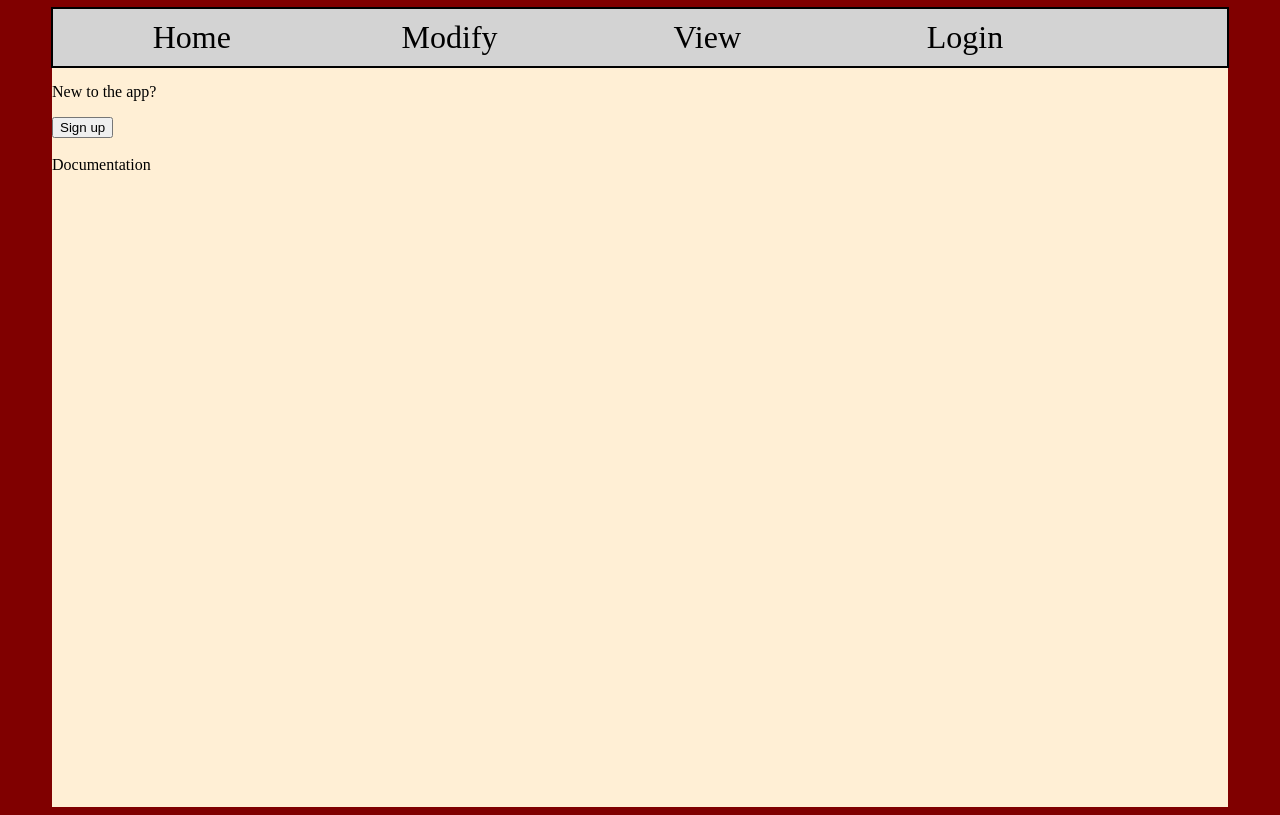
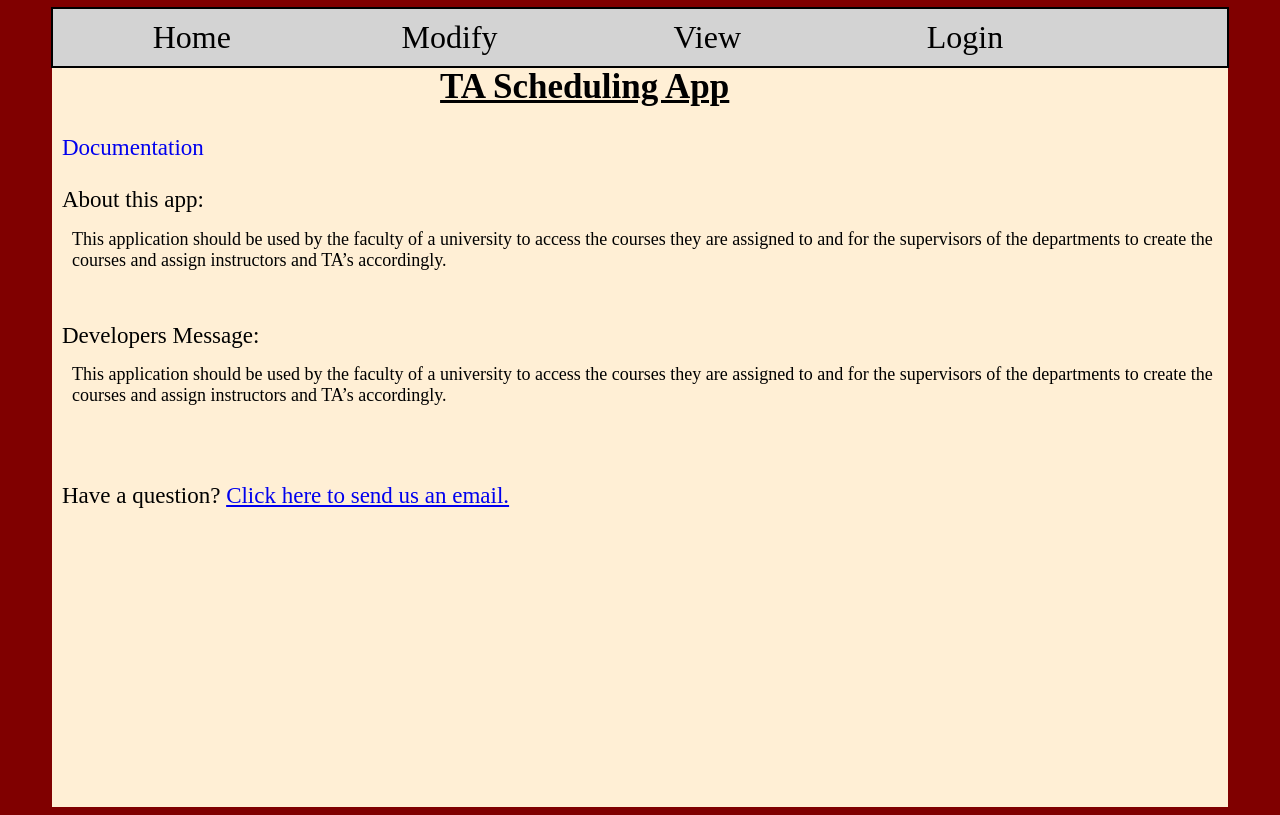
Before and after one commit to kmlacasse/webproject, a Django app: page / in a window 1280 px wide. Run offline with Django 3.2, Linux system fonts and the light colour scheme.

Commit message:
Update home.html

```diff
--- a/templates/taapp/home.html
+++ b/templates/taapp/home.html
@@ -1,13 +1,22 @@
 {% extends "base.html" %}
 {% block content %}
-    <p class="homeWelcome">New to the app?</p>
-    <form method ="get" class="signUpButton" action="">
-        <button type="submit">Sign up</button>
-    </form>
 
+    <h class="homeHeader">TA Scheduling App</h><br><br>
 
-    <br>Documentation<a href = "">
+    <a href="documentation.docx" class="docWord">Documentation</a><br>
 
+    <p class="homeSec">About this app: </p>
+    <p class="homeText">This application should be used by the faculty
+        of a university to access the courses they are assigned to and
+        for the supervisors of the departments to create the courses
+        and assign instructors and TA’s accordingly. </p><br>
+    <p class="homeSec">Developers Message: </p>
+    <p class="homeText">This application should be used by the faculty
+        of a university to access the courses they are assigned to and
+        for the supervisors of the departments to create the courses
+        and assign instructors and TA’s accordingly. </p><br><br>
 
+    <p class="emailText"> Have a question?
+        <a href="mailto:fhoffman@uwm.edu">Click here to send us an email.</a></p>
 
 {%  endblock content %}
```
